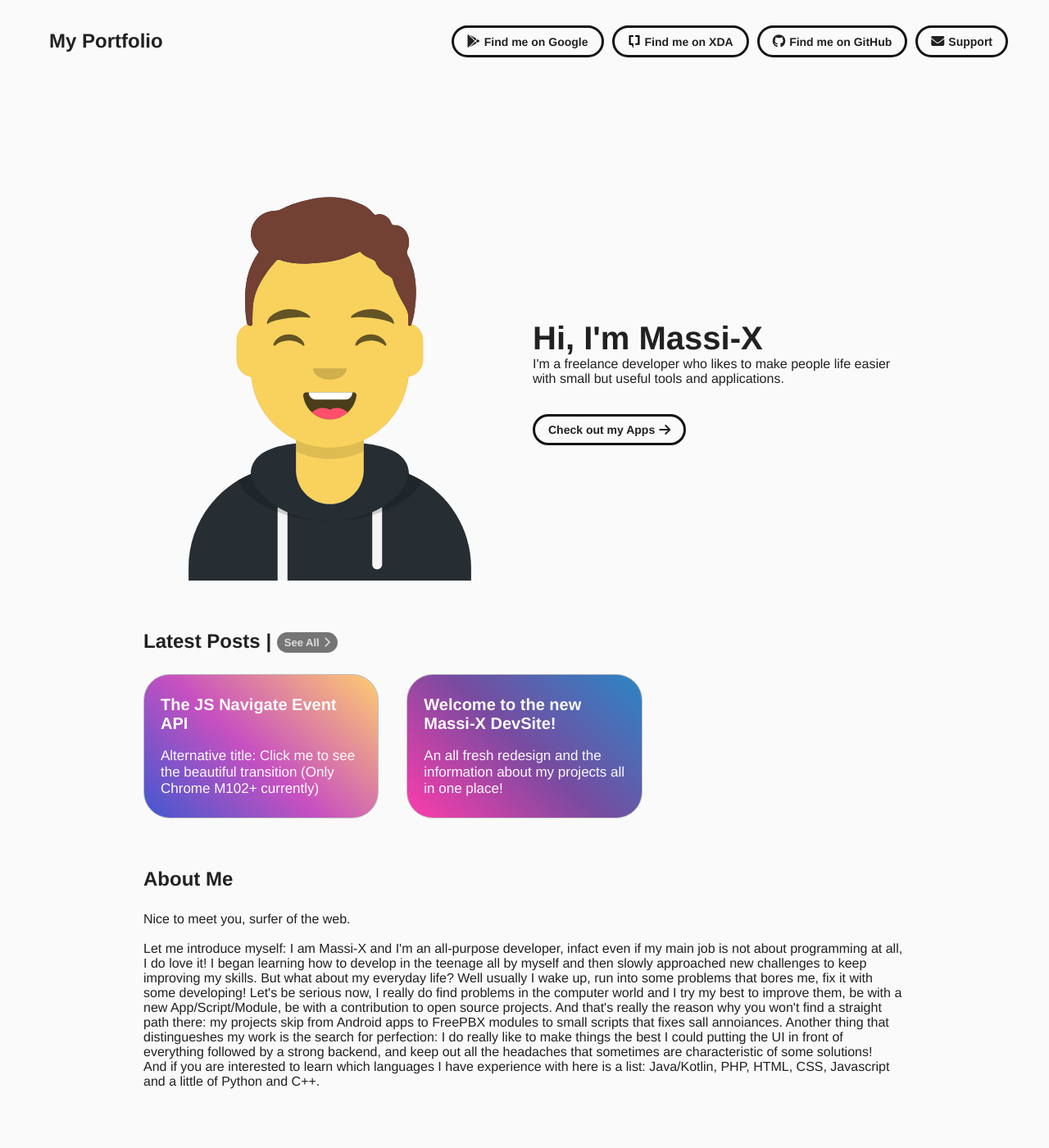
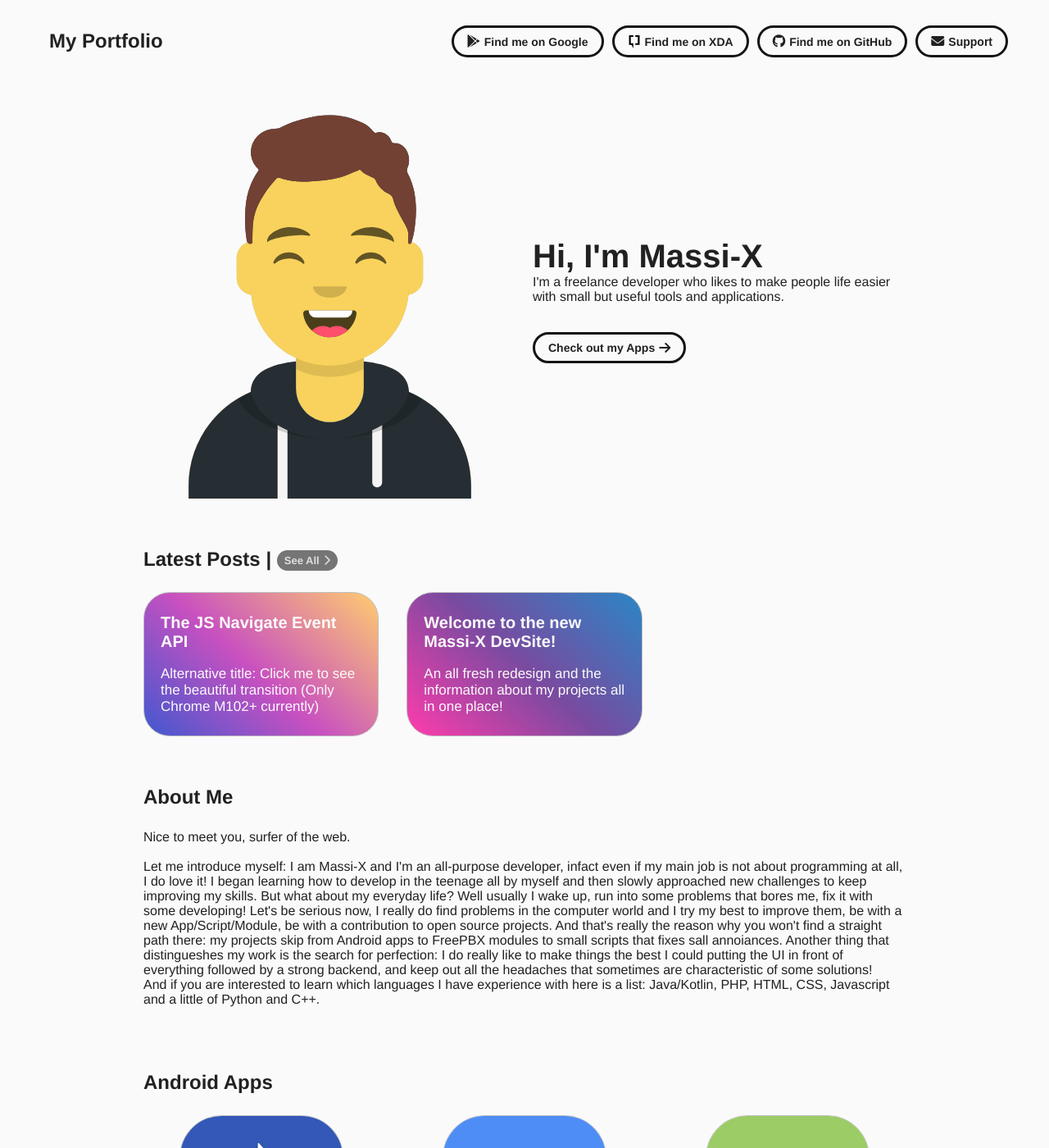
Before and after one commit to Massi-X/massi-x.github.io, a Jekyll site: the page built from index.html, in a window 1280 px wide and 1400 px high. Shown: the whole window at 82% size. Built offline with Jekyll 4.4.1, drawn with Linux system fonts in a browser that asks for light colours.

Commit message:
Fix eccessive margin at the top of pages

```diff
--- a/assets/css/style.scss
+++ b/assets/css/style.scss
@@ -170,6 +170,8 @@ p {
 	min-height: 100dvh;
 	display: flex;
 	flex-direction: column;
+	//Move up the same height as navbar
+	margin-top: calc(var(--navbar-noshrink) * -1);
 	opacity: 0;
 	transition: opacity .1s ease, transform .4s ease;
 }
```
